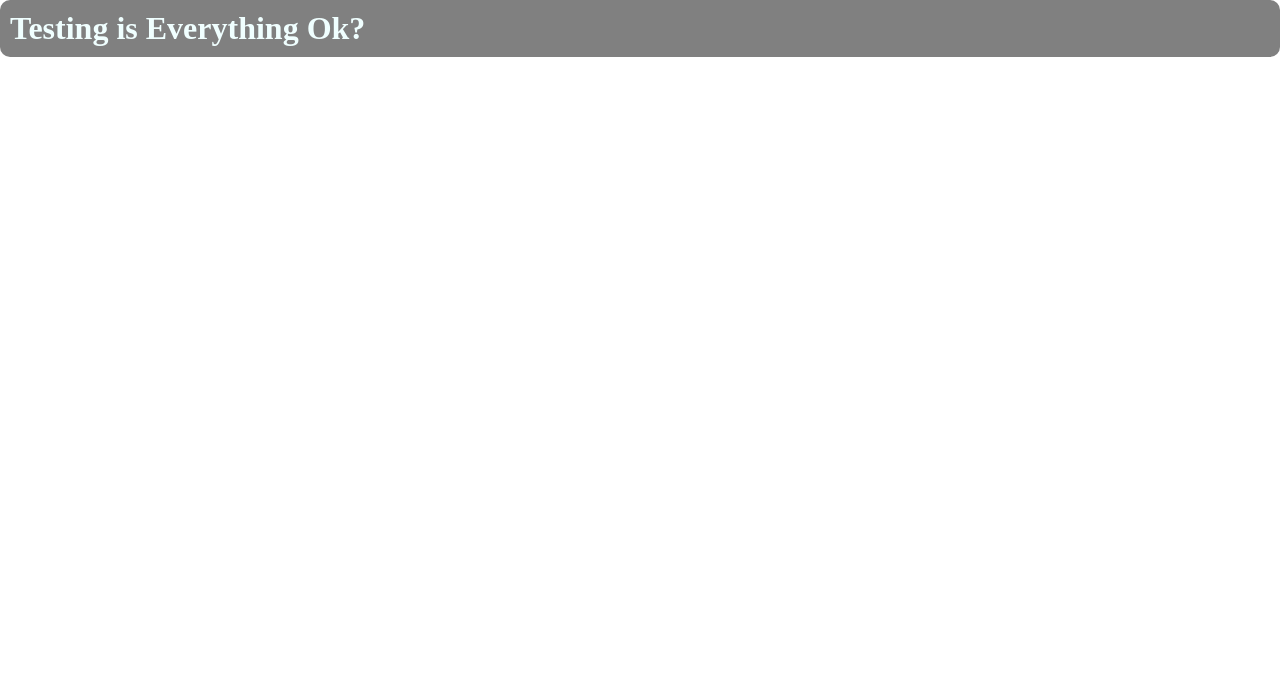
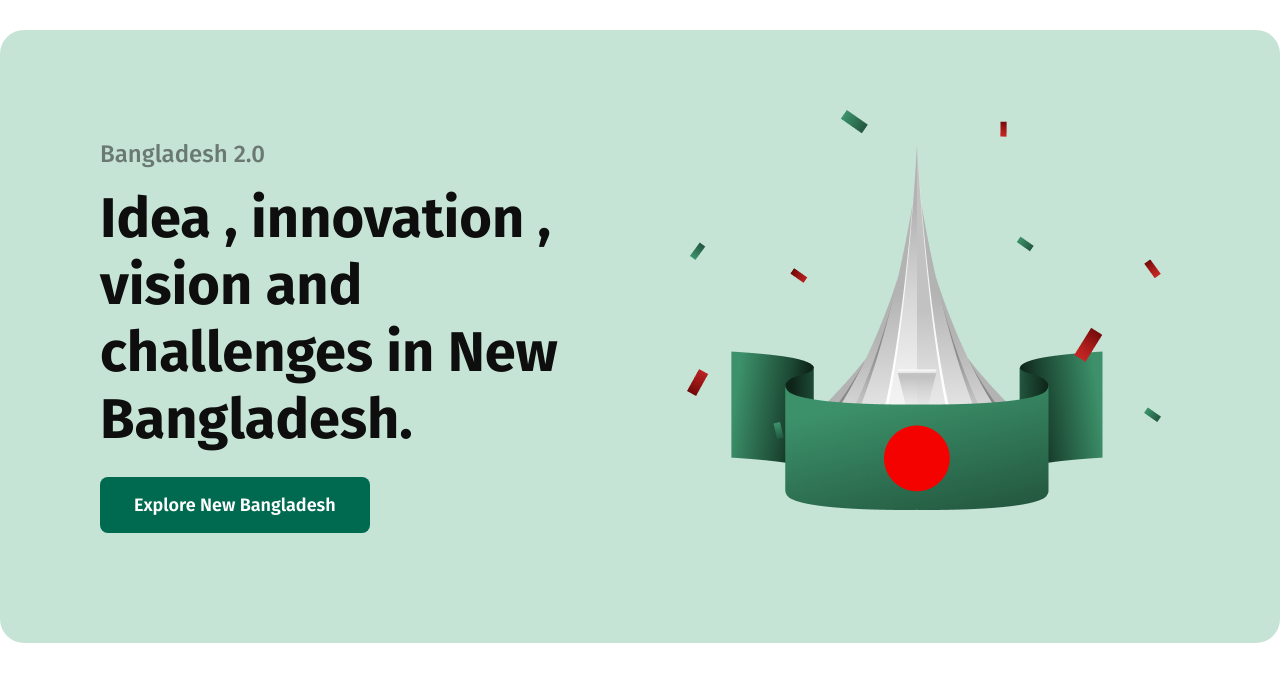
Before and after one commit to Shaficul-Islam-Shanto/Bangladesh-2.0, a plain HTML site: page index.html in a window 1280 px wide. Drawn offline with Linux system fonts and the light colour scheme.

Commit message:
Addeded the banner Section

```diff
--- a/index.html
+++ b/index.html
@@ -1,20 +1,34 @@
 <!DOCTYPE html>
 <html lang="en">
+
 <head>
     <meta charset="UTF-8">
     <meta name="viewport" content="width=device-width, initial-scale=1.0">
     <title>Bangladesh 2.0</title>
     <link rel="stylesheet" href="styles/style.css">
 </head>
+
 <body>
-    <header>
-        <h1>Testing is Everything Ok?</h1>
-    </header>
-    <main>
+<section class="banner-container">
+    <div class="banner">
+        <div class="left-container">
+            <h4>Bangladesh 2.0</h4>
+            <h2>Idea , innovation ,
+                vision and challenges in New Bangladesh.</h2>
+            <button>Explore New Bangladesh</button>
+        </div>
+        <div class="image-container"><img src="assets/hero.png"
+                alt="A Picture of Memorial with Bangladesh Flag surrounding it">
+        </div>
+    </div>
+</section>
+        </header>
+        <main>
 
-    </main>
-    <footer>
+        </main>
+        <footer>
 
-    </footer>
+        </footer>
 </body>
+
 </html>
--- a/styles/style.css
+++ b/styles/style.css
@@ -1,13 +1,61 @@
+@import url('https://fonts.googleapis.com/css2?family=Fira+Sans:ital,wght@0,100;0,200;0,300;0,400;0,500;0,600;0,700;0,800;0,900;1,100;1,200;1,300;1,400;1,500;1,600;1,700;1,800;1,900&display=swap');
+
 * {
     margin: 0;
     padding: 0;
+    font-family: "Fira Sans", serif;
 }
 
 /* Shared styles */
-
-h1 {
-    color: azure;
-    background-color: gray;
-    padding: 10px;
-    border-radius: 10px;
+.banner-container{
+    margin: 30px auto;
+    width: 1280px;
+   border-radius: 24px;
+    background: rgb(198, 228, 214);
 }
+.banner{
+    width:1160px ;
+    display: flex;
+    padding: 0 60px;
+    justify-content:center;
+}
+.banner .left-container{
+    width: 622px;
+    padding: 110px 40px;
+}
+.banner .left-container h4{
+    color: rgba(14, 14, 14, 0.5);
+    font-family: Fira Sans;
+    font-size: 24px;
+    font-weight: 500;
+    line-height: 29px;
+    text-align: left;
+}
+.banner .left-container h2{
+    color: rgb(14, 14, 14);
+font-family: Fira Sans;
+font-size: 56px;
+font-weight: 700;
+line-height: 67px;
+text-align: left;
+margin: 16px 0px 24px 0px;
+}
+.banner .left-container button{
+    color: rgb(255, 255, 255);
+font-family: Fira Sans;
+font-size: 18px;
+font-weight: 600;
+line-height: 22px;
+border: none;
+cursor: pointer;
+text-align: left;
+padding: 17px 34px 17px 34px;
+border-radius: 8px;
+background: rgb(0, 106, 80);
+}
+.banner .image-container{
+width: 474.03px;
+height: 329.21px;
+padding: 80px 60px 64px 0 ;
+margin-bottom: 80px;
+}
```
